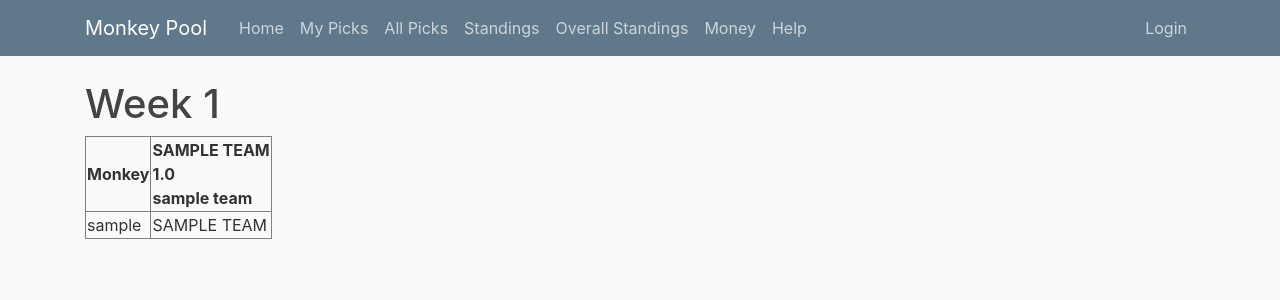
After one commit to tammer/pool, a Django app: page /pool/allpicks/?w=1 in a window 1280 px wide. The commit adds this page. Shown: the top 300 px of the page. Run offline with Django 3.2, Linux system fonts and the light colour scheme; tables that the repository leaves empty hold one stand-in row (values such as "Sample post"); some libraries are stand-ins or nearby versions.

Commit message:
allpicks v0.1

```diff
--- a/pool/models.py
+++ b/pool/models.py
@@ -25,6 +25,19 @@ class Game(models.Model):
 			models.UniqueConstraint(fields=['week_number', 'game_number'], name='unique_week_game'),
 			#spread >=0
 		]
+
+	def favShortName(self):
+		if self.fav_is_home:
+			return self.fav.short_name.upper()
+		else:
+			return self.fav.short_name.lower()
+
+	def udogShortName(self):
+		if not(self.fav_is_home):
+			return self.udog.short_name.upper()
+		else:
+			return self.udog.short_name.lower()
+
 
 	def isClosed(self, current_time = None):
 		if current_time is None:
@@ -60,6 +73,12 @@ class Pick(models.Model):
 	def game(self):
 		return Game.objects.get(week_number=self.week_number, game_number=self.game_number)
 
+	def whoShortName(self):
+		if self.picked_fav:
+			return self.game().favShortName()
+		else:
+			return self.game().udogShortName()
+
 	def isCorrect(self):
 		game = Game.objects.get(week_number=self.week_number, game_number=self.game_number)
 		# throw something if game.final() == False
--- /dev/null
+++ b/pool/templates/pool/allpicks.html
@@ -0,0 +1,24 @@
+{% extends "pool/base.html" %}
+{% block content %}
+	<h1>Week {{week_number}}</h1>
+	<table border=1>
+		<tr>
+			<th>Monkey</th>
+			{% for th in header %}
+				<th>
+					{% for i in th %}
+						{{i}}<br>
+					{% endfor %}
+				</th>
+			{% endfor %}
+		</tr>
+		{% for k,v in matrix.items %}
+		<tr>
+			<td>{{k}}</td>
+			{% for td in v %}
+				<td>{{td}}</td>
+			{% endfor %}
+		</tr>
+		{% endfor %}
+	</table>
+{% endblock content %}
--- a/pool/templates/pool/base.html
+++ b/pool/templates/pool/base.html
@@ -26,7 +26,7 @@
 	        <div class="navbar-nav mr-auto">
 	          <a class="nav-item nav-link" href="{% url 'pool-results' %}">Home</a>
 	          <a class="nav-item nav-link" href="{% url 'pool-results' %}">My Picks</a>
-	          <a class="nav-item nav-link" href="{% url 'pool-results' %}">All Picks</a>
+	          <a class="nav-item nav-link" href="{% url 'pool-allpicks' %}?w=1">All Picks</a>
 	          <a class="nav-item nav-link" href="{% url 'pool-results' %}">Standings</a>
 	          <a class="nav-item nav-link" href="{% url 'pool-results' %}">Overall Standings</a>
 	          <a class="nav-item nav-link" href="{% url 'pool-results' %}">Money</a>
@@ -45,10 +45,9 @@
 	  </nav>
 	</header>
 
-
 	<main role="main" class="container">
 	  <div class="row">
-	    <div class="col-md-8">
+	    <div class="col-md-12">
 	    	{% if messages %}
 	    		{% for message in messages%}
 	    		<div class='alert alert-{{message.tags}}'>
@@ -58,19 +57,7 @@
 	    	{% endif %}
 			{% block content %}{% endblock %}
 	    </div>
-	    <div class="col-md-4">
-	      <div class="content-section">
-	        <h3>Our Sidebar</h3>
-	        <p class='text-muted'>You can put any information here you'd like.
-	          <ul class="list-group">
-	            <li class="list-group-item list-group-item-light">Latest Posts</li>
-	            <li class="list-group-item list-group-item-light">Announcements</li>
-	            <li class="list-group-item list-group-item-light">Calendars</li>
-	            <li class="list-group-item list-group-item-light">etc</li>
-	          </ul>
-	        </p>
-	      </div>
-	    </div>
+
 	  </div>
 	</main>
 	<!-- Optional JavaScript -->
--- a/pool/templates/pool/games.html
+++ b/pool/templates/pool/games.html
@@ -2,7 +2,7 @@
 {% block content %}
 	<h1>Games</h1>
 	<table border=1>
-		<th>Favorite</th><th>Spread</th><th>Underdog</th><th>Time</th>
+		<tr><th>Favorite</th><th>Spread</th><th>Underdog</th><th>Time</th></tr>
 		{% for dt, gms in games.items %}
 		<tr>
 			<td colspan="4">{{dt}}</td>
--- a/pool/templates/pool/results.html
+++ b/pool/templates/pool/results.html
@@ -2,7 +2,7 @@
 {% block content %}
 	<h1>{{player}} ({{right}}/{{total}})</h1>
 	<table border=1>
-		<th>Favorite</th><th>Spread</th><th>Underdog</th><th>Right?</th>
+		<tr><th>Favorite</th><th>Spread</th><th>Underdog</th><th>Right?</th></tr>
 		{% for game in games %}
 		<tr>
 			{% if game.picked_fav %}
--- a/pool/urls.py
+++ b/pool/urls.py
@@ -6,4 +6,5 @@ urlpatterns = [
     path('teams/', views.teams, name='pool-teams'),
     path('games/', views.games, name='pool-games'),
     path('results/', views.results, name='pool-results'),
+    path('allpicks/', views.allpicks, name='pool-allpicks'),
 ]
--- a/pool/views.py
+++ b/pool/views.py
@@ -2,6 +2,19 @@ from django.shortcuts import render
 from django.http import HttpResponse
 from pool.models import Team,Game,Pick
 from django.contrib.auth.models import User
+
+
+def allpicks(request):
+	week_number = request.GET['w']
+	header = []
+	for game in Game.objects.filter(week_number=week_number).order_by('game_number'):
+		header.append([game.favShortName(), str(game.spread), game.udogShortName()])
+	matrix = {}
+	for user in User.objects.all().order_by('username'):
+		matrix[user.username] = [];
+		for pick in Pick.objects.filter(player=user,week_number=week_number).order_by('game_number'):
+			matrix[user.username].append(pick.whoShortName())
+	return render(request, 'pool/allpicks.html', {'week_number': week_number, 'header': header, 'matrix': matrix})
 
 
 def results(request):
@@ -13,6 +26,7 @@ def results(request):
 	total = 0
 	for game in Game.objects.filter(week_number=week_number).order_by('game_number'):
 		g = {}
+		# !!! change to function shortName()
 		if game.fav_is_home:
 			g['fav'] = game.fav.full_name.upper()
 			g['udog'] = game.udog.full_name.lower()
```
